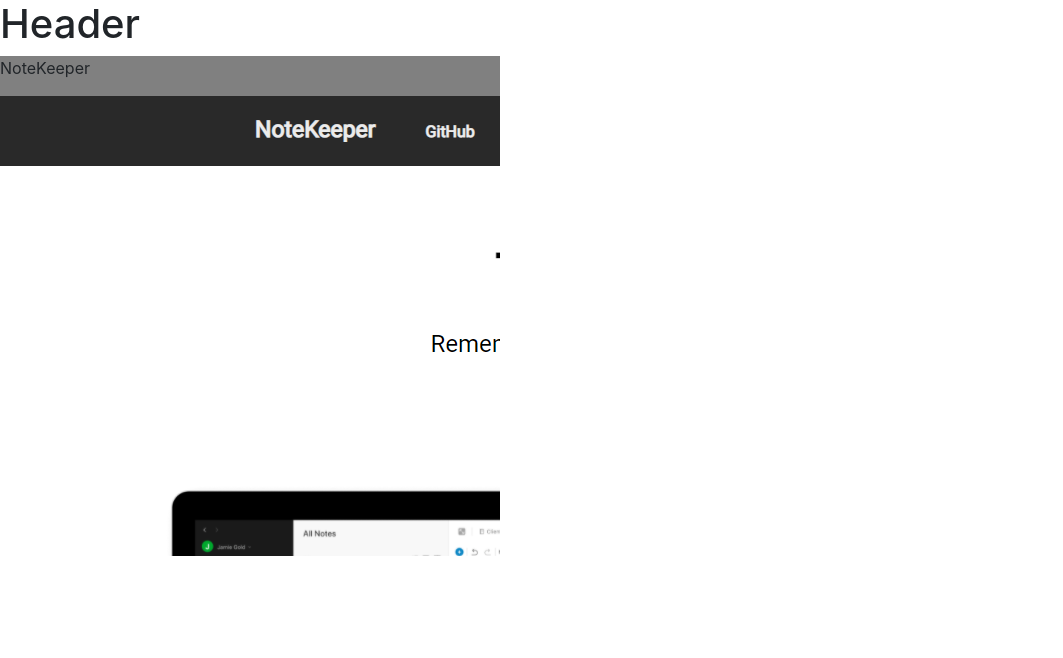
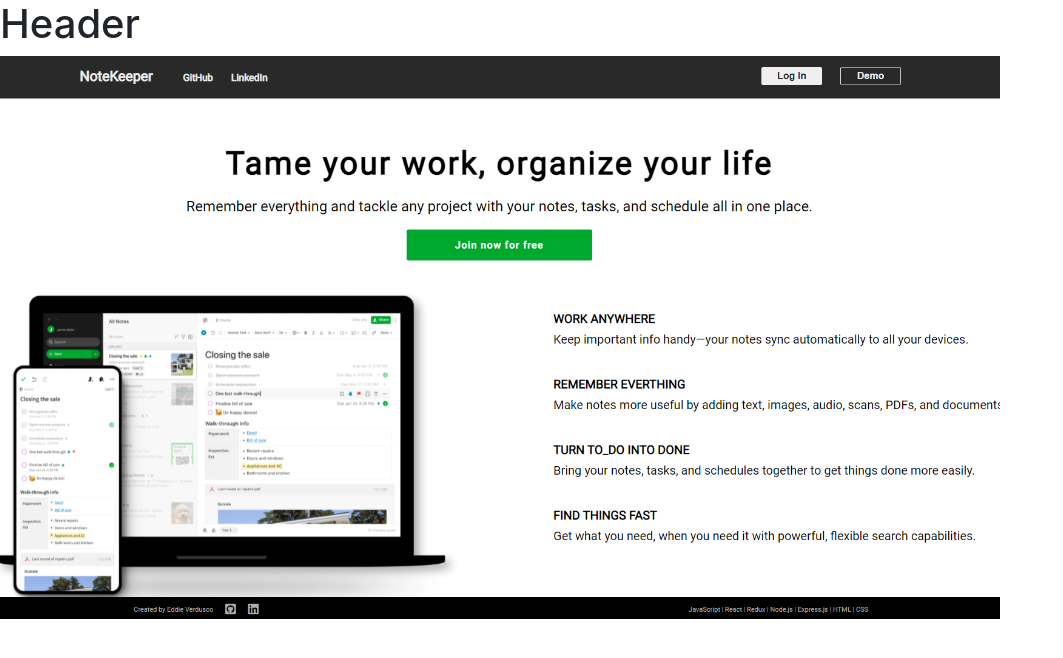
Before and after one commit to verduscos/portfolio-v2, a React (Create React App) app in the folder portfolio/: page / in a window 1280 px wide. Shown: the top 658 px of the page, without its empty margins (0-1063 px from the left). Built offline with nearby package versions, Linux system fonts and the light colour scheme.

Commit message:
updated Carousel css

```diff
--- a/portfolio/src/components/Carousel/Carousel.css
+++ b/portfolio/src/components/Carousel/Carousel.css
@@ -1,20 +1,31 @@
 .Carousel {
-  overflow: hidden;
+  /* overflow: hidden; */
   background-color: gray;
-  width: 500px;
-  height: 500px;
+  /* width: 500px;
+  height: 500px; */
+  width: 1000px;
 }
 
 .inner {
-  white-space: nowrap;
-  transition: transform .3s;
+  /* white-space: nowrap;
+  transition: transform .3s; */
+
+  /* display: block; */
+  /* position: relative; */
+  /* padding-top: 56.25%; */
+  background-color: red;
+  z-index: 10;
+  display: flex;
+  width: inherit;
+}
+
+.inner > img {
+  aspect-ratio: 16/9;
+  /* margin: 0 auto; */
+  object-fit: cover;
+  width: inherit;
 }
 
 .project {
-  display: inline-flex;
-  align-items: center;
-  justify-content: center;
-  height: 200px;
-  background-color: green;
-  color: #fff;
+
 }
--- a/portfolio/src/components/Carousel/index.js
+++ b/portfolio/src/components/Carousel/index.js
@@ -31,8 +31,6 @@ function Projects() {
   return (
     <div className="Carousel">
       <div className="inner">
-
-        <p>{currentProject.title}</p>
         <img src={currentProject.image} alt="project image" />
       </div>
     </div>
```
